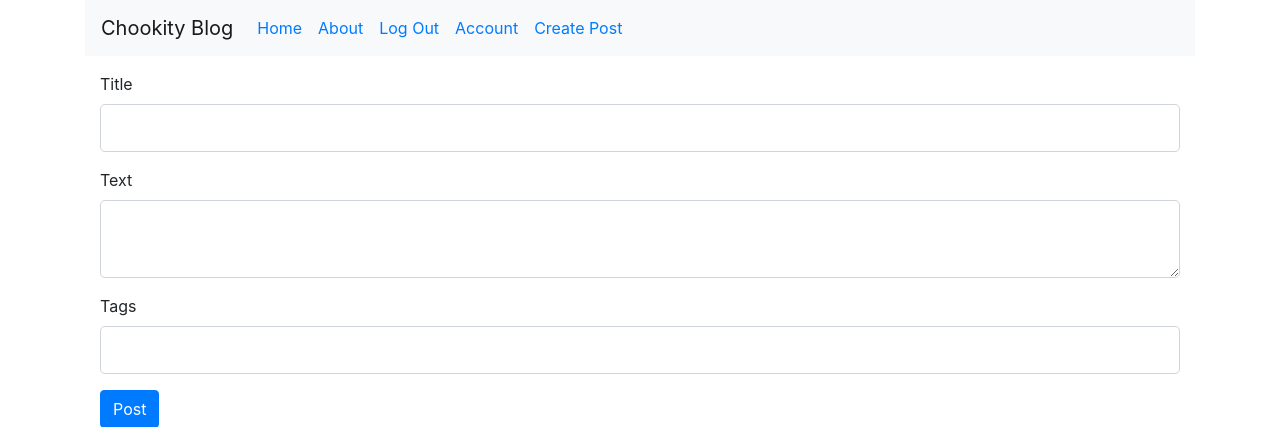
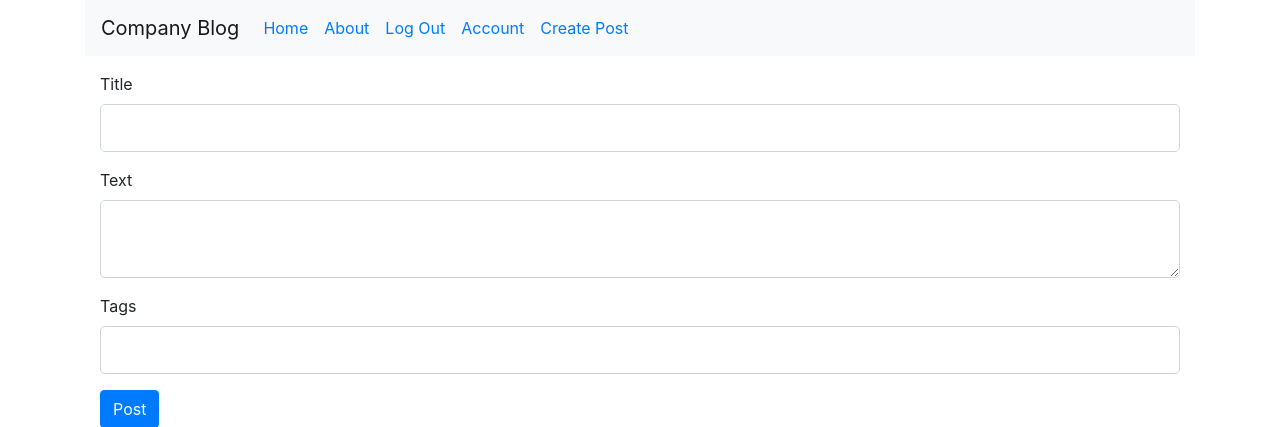
Before and after one commit to InesNi/social-company-blog, a Flask app: page /create in a window 1280 px wide. Shown: the top 427 px of the page. Run offline with Flask 2, Linux system fonts and the light colour scheme; the visitor is signed in with stand-in values (Sample User, id 1); some libraries are stand-ins or nearby versions.

Commit message:
change navbar name

```diff
--- a/companyblog/templates/base.html
+++ b/companyblog/templates/base.html
@@ -23,7 +23,7 @@
         <div class="container">
             <div class="site-header">
                 <nav class="navbar navbar-expand-lg navbar-light bg-light">
-                    <a class="navbar-brand" href="#">Chookity Blog</a>
+                    <a class="navbar-brand" href="#">Company Blog</a>
                     <button class="navbar-toggler" type="button" data-toggle="collapse" data-target="#navbarNav" aria-controls="navbarNav" aria-expanded="false" aria-label="Toggle navigation">
                         <span class="navbar-toggler-icon"></span>
                     </button>
```
